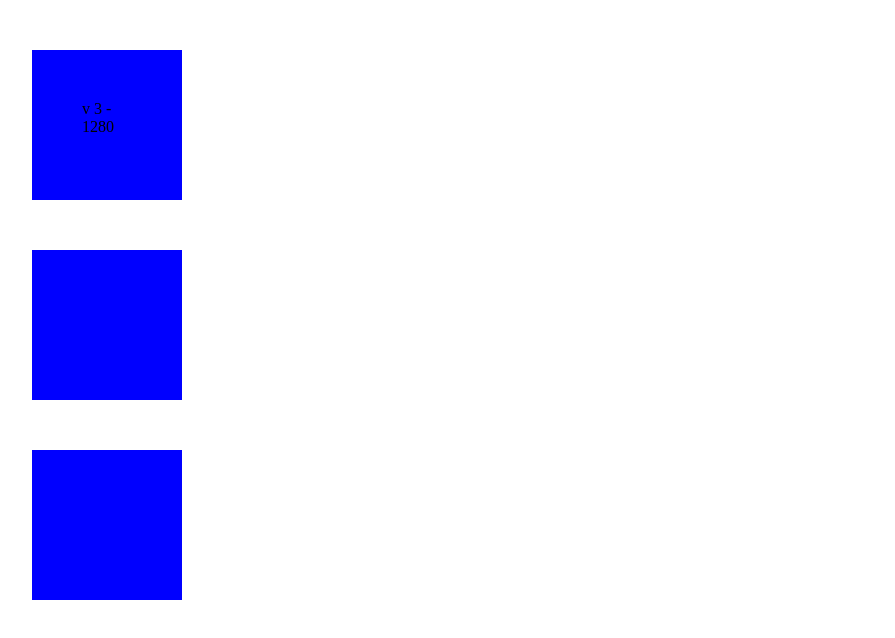
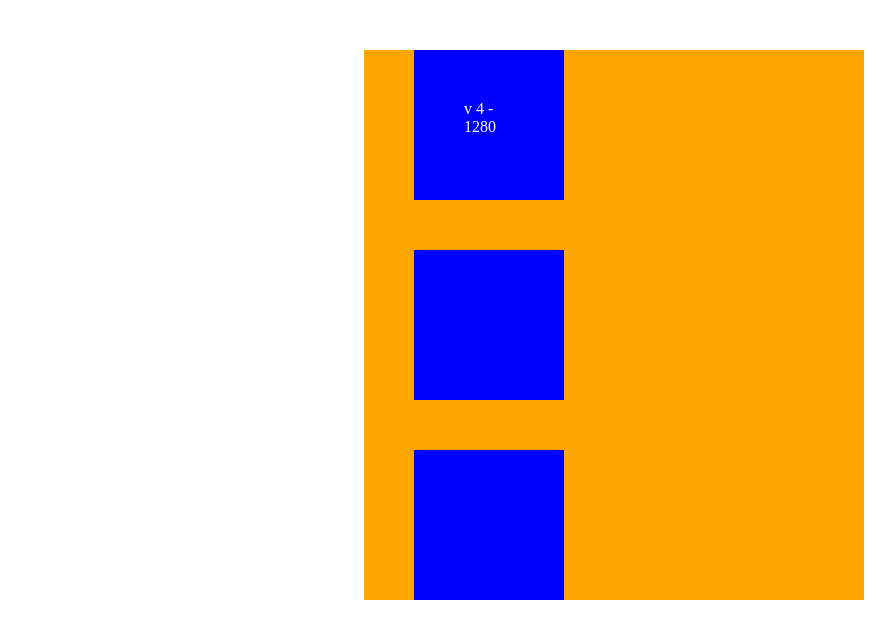
Before and after one commit to singchan/test, a plain HTML site: page index.html in a window 1280 px wide. Shown: the whole page, without its empty margins (26-921 px from the left). Drawn offline with Linux system fonts and the light colour scheme.

Commit message:
Update index.html

```diff
--- a/index.html
+++ b/index.html
@@ -4,16 +4,16 @@
   <meta charset="utf-8" />
   <meta http-equiv="X-UA-Compatible" content="IE=edge">
   <title>Page Title</title>
-  <meta name="viewport" content="width=450px">
+  <meta name="viewport" content="width=550px">
   <style>
-    .box { background: blue; width: 50px; height: 50px; padding: 50px; margin: 50px; }
-    .content { width: 400px; }
+    .box { background: blue; width: 50px; height: 50px; padding: 50px; margin: 50px; color: white; }
+    .content { width: 500px; background: orange; margin: auto; }
   </style>
 </head>
 <body>
   <div class="content">
     <div class="box">v
-      3
+      4
     </div>
     <div class="box"></div>
     <div class="box"></div>
```
